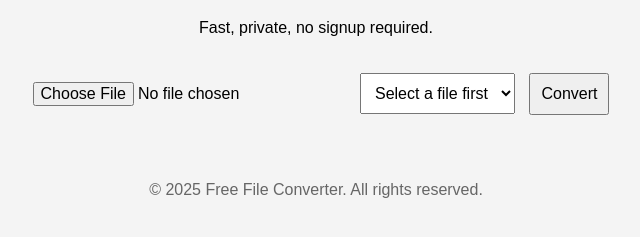
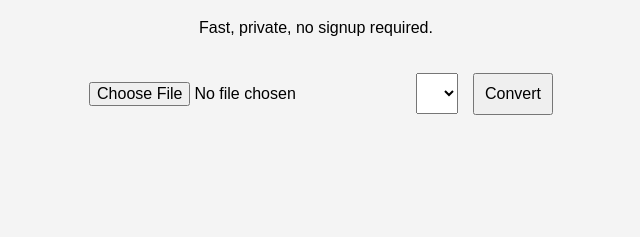
Before and after one commit to norxdev/Converter, a plain HTML site: page index.html in a window 1280 px wide. Shown: the part 101-338 px from the top of the page, without its empty margins (324-964 px from the left). Drawn offline with Linux system fonts and the light colour scheme.

Commit message:
Update title and simplify form structure in HTML

```diff
--- a/index.html
+++ b/index.html
@@ -2,8 +2,7 @@
 <html lang="en">
 <head>
   <meta charset="UTF-8">
-  <meta name="viewport" content="width=device-width, initial-scale=1.0">
-  <title>Free File Converter</title>
+  <title>Converter</title>
   <meta name="description" content="Convert files online for free. No signup required.">
   <link rel="stylesheet" href="style.css">
   <script src="app.js" defer></script>
@@ -15,12 +14,9 @@
   <p>Fast, private, no signup required.</p>
 </header>
 
-<main>
 <form id="upload-form">
   <input type="file" id="file-input" required>
-    <select id="conversion-type">
-      <option value="">Select a file first</option>
-    </select>
+  <select id="conversion-type"></select>
   <button type="submit">Convert</button>
 </form>
 
@@ -32,11 +28,6 @@
 </div>
 
 <div id="result"></div>
-</main>
-
-<footer>
-  <p>&copy; 2025 Free File Converter. All rights reserved.</p>
-</footer>
 
 </body>
 </html>
```
Lines whose indentation alone changed are shown as unchanged.
